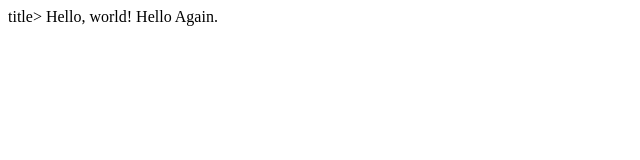
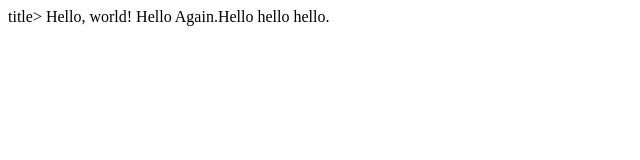
Before and after one commit to demirsena/First-Repo, a plain HTML site: page hello.html in a window 1280 px wide. Shown: the whole page, without its empty margins (0-640 px from the left). Drawn offline with Linux system fonts and the light colour scheme.

Commit message:
Update hello.html

```diff
--- a/hello.html
+++ b/hello.html
@@ -4,6 +4,6 @@
        <title>My Webpage!</title>title>
    </head>
    <body>
-   Hello, world! Hello Again.
+   Hello, world! Hello Again.Hello hello hello.
    </body>
 </html>
```
